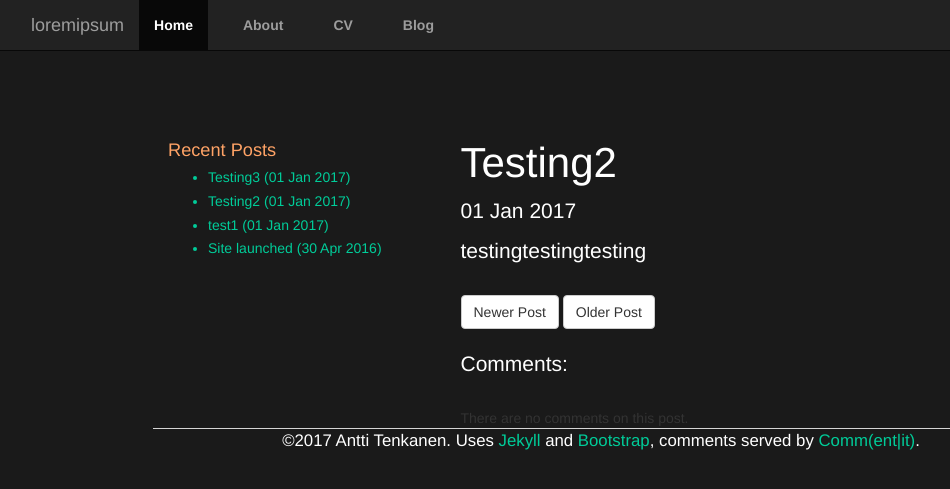
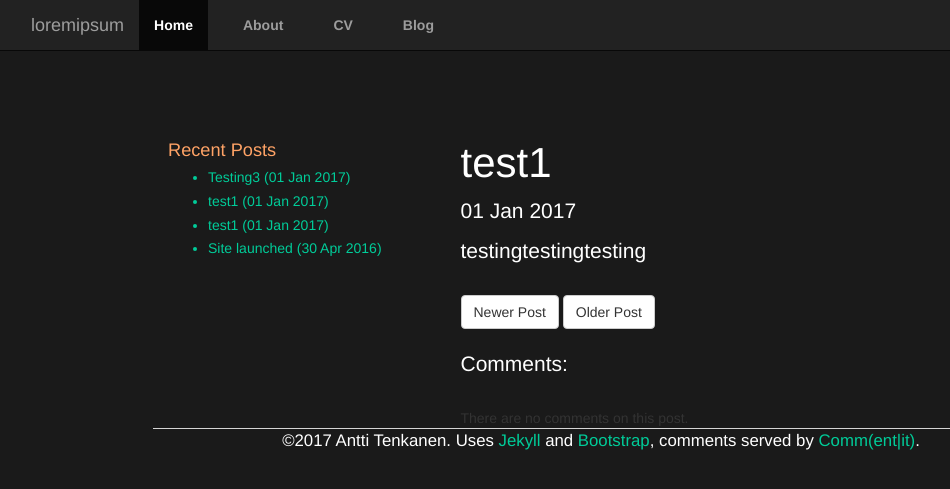
Before and after one commit to plantecophys/plantecophys, a Jekyll site: the page built from _posts/2017-01-01-testing2.md, in a window 1280 px wide. Shown: the top 489 px of the page, without its empty margins (39-989 px from the left). Built offline with Jekyll 4.4.1, drawn with Linux system fonts in a browser that asks for light colours; nearby versions of some CDN libraries; our own code applies the rules of GitHub Pages for plain Markdown files; library files that are not in the unit come from our copies; a script that is not in the unit is left out.

Commit message:
Update 2017-01-01-testing2.md

```diff
--- a/_posts/2017-01-01-testing2.md
+++ b/_posts/2017-01-01-testing2.md
@@ -1 +1,7 @@
+---
+layout: post
+title: "test1"
+date: 2017-01-01
+---
+
 testingtestingtesting
```
